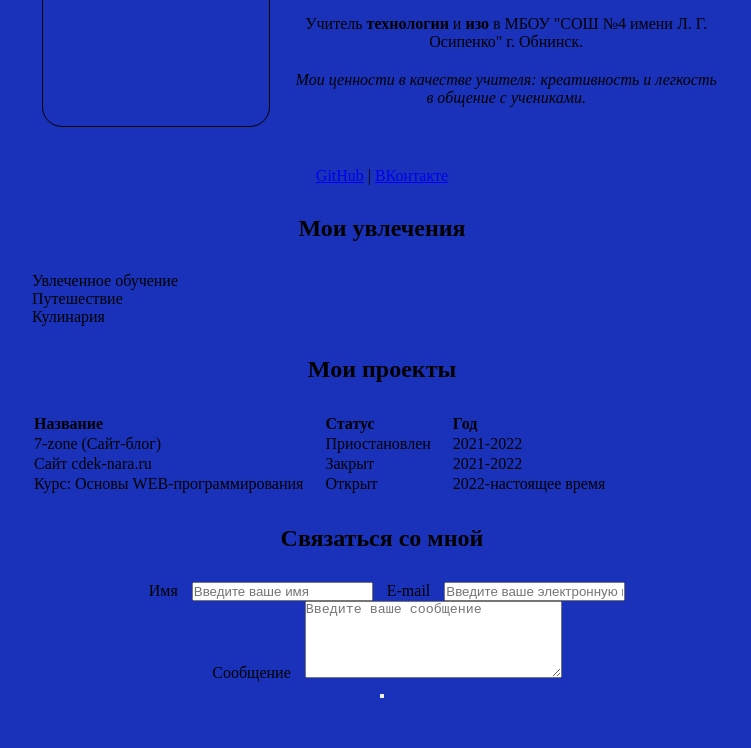
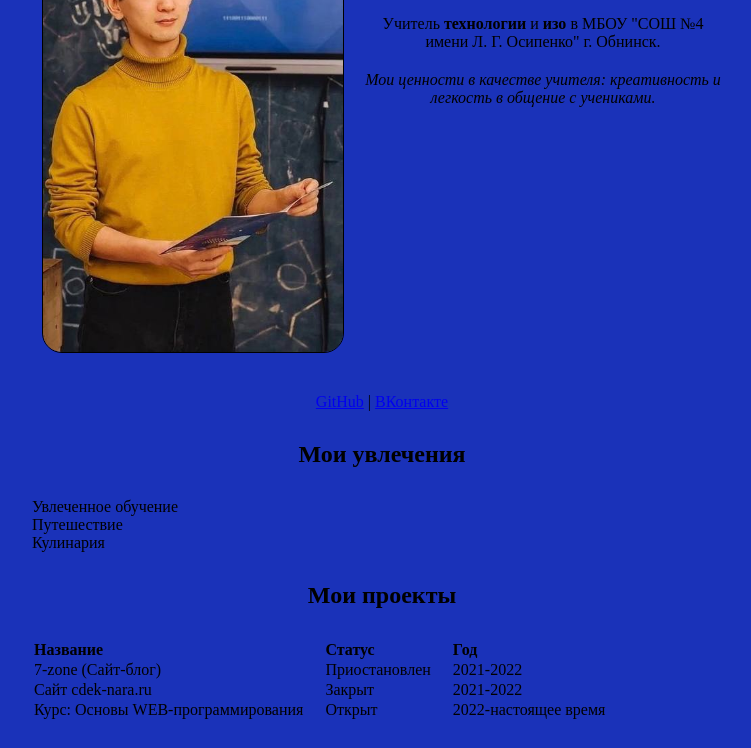
Before and after one commit to kimano94/Resume, a plain HTML site: page index.html in a window 1280 px wide. Shown: the part 113-861 px from the top of the page, without its empty margins (258-1009 px from the left). Drawn offline with Linux system fonts and the light colour scheme.

Commit message:
Update index.html

```diff
--- a/index.html
+++ b/index.html
@@ -13,7 +13,7 @@
   <body>
     <header>
       <div class="box post">
-        <img src="myPhoto.jfif" alt="Привет!" class="card" />
+        <img src="img/myPhoto.jfif" alt="Привет!" class="card" />
 
         <div>
           <h1>Антон Ким</h1>
```
